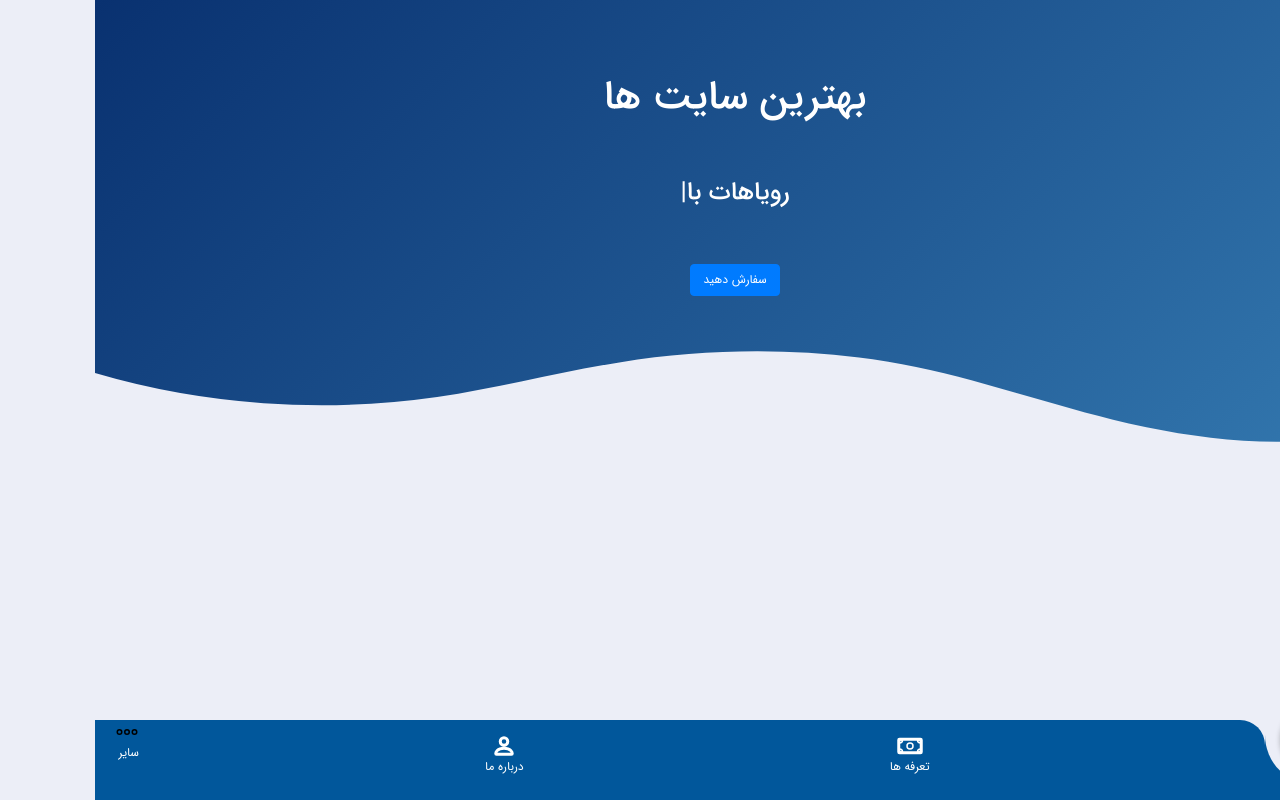
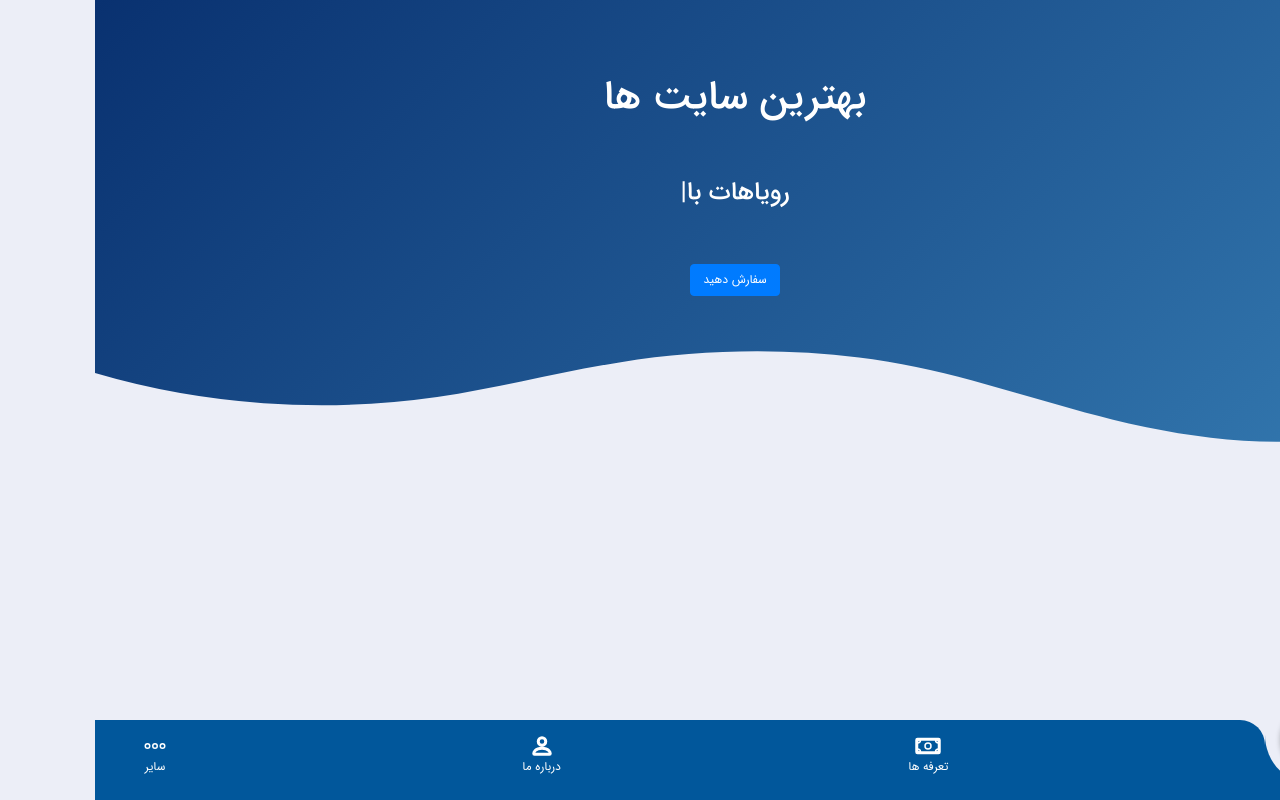
Before and after one commit to KavehKarami/shop-theme-react, a React (Create React App) app: page / in a window 1280 px wide. Built offline with nearby package versions, Linux system fonts and the light colour scheme.

Commit message:
fix nabvar other item

```diff
--- a/src/assets/scss/components/navbar.scss
+++ b/src/assets/scss/components/navbar.scss
@@ -64,7 +64,8 @@
     }
   }
 
-  .tab-item {
+  .tab-item,
+  .tab-others {
     display: flex;
     // align-items: center;
     justify-content: center;
```
